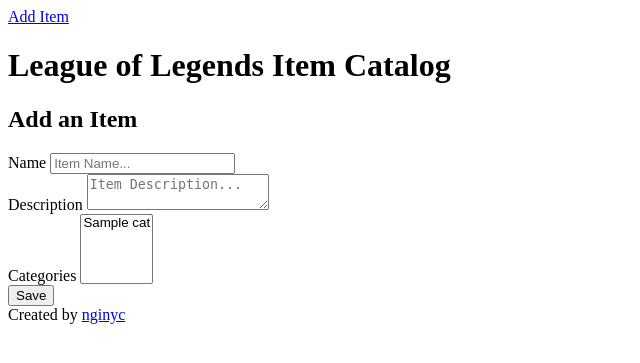
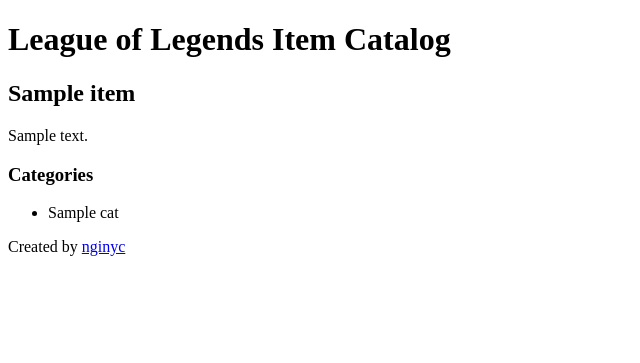
Before and after one commit to nginyc/udacity-lol-item-catalog-website, a Flask app: template templates/item.html in a window 1280 px wide. Shown: the top 363 px of the page, without its empty margins (0-640 px from the left). Run offline with Flask 2, Linux system fonts and the light colour scheme; the template is opened without the code that fills it: most values are stand-ins (such as "Sample title", 1, 10 or a date in 2020); some libraries are stand-ins or nearby versions.

Commit message:
Add item page

```diff
--- a/app.py
+++ b/app.py
@@ -6,7 +6,7 @@
 from config import GOOGLE_OAUTH_CLIENT_ID, GOOGLE_OAUTH_CLIENT_SECRET, APP_SECRET, \
   SQLITE_DB_URL
 
-from utils import upsert_user, get_item_categories, create_item, get_items
+from utils import upsert_user, get_item_categories, create_item, get_items, get_item
 from database import Database
 
 db = Database(SQLITE_DB_URL)
@@ -29,6 +29,17 @@
     title=(cat.name if cat is not None else 'All Items'),
     item_categories=item_categories,
     items=items
+  )
+
+@app.route('/items/<int:item_id>', methods=['GET'])
+def item_page(item_id):
+  db.connect()
+  item, item_categories = get_item(db.session, item_id)
+  db.disconnect()
+  return render_template(
+    'item.html',
+    item_categories=item_categories,
+    item=item
   )
 
 @app.route('/items/create', methods=['GET'])
--- a/templates/base.html
+++ b/templates/base.html
@@ -21,7 +21,6 @@
 <body>
   <nav>
     <div class="g-signin2" data-onsuccess="onSignIn"></div>
-    <a href="/items/create">Add Item</a>
   </nav>
   <header>
     {% block header %}{% endblock %}
--- a/templates/item.html
+++ b/templates/item.html
@@ -11,28 +11,16 @@
 {% endblock %}
 
 {% block main %}
-<h2>Add an Item</h2>
-<form action="/items" method="POST">
-  <div class="form-group">
-    <label for="name">Name</label>
-    <input type="text" name="name" placeholder="Item Name..."/>
-  </div>
-  <div class="form-group">
-    <label for="description">Description</label>
-    <textarea name="description" placeholder="Item Description..."></textarea>
-  </div>
-  <div class="form-group">
-    <label for="category_ids">Categories</label>
-    <select multiple name="category_ids">
-      {% for cat in item_categories %}
-      <option value={{cat.id}}>
-        {{cat.name}}
-      </option>
-      {% endfor %}
-    </select>
-  </div>
-  <div class="form-group">
-    <button type="submit">Save</button>
-  </div>
-</form>
+<h2>{{item.name}}</h2>
+<div>
+  {{item.description}}
+</div>
+<div>
+  <h3>Categories</h3>
+  <ul>
+    {% for cat in item_categories %}
+    <li>{{cat.name}}</li>
+    {% endfor %}
+  </ul>
+</div>
 {% endblock %}
--- a/templates/items.html
+++ b/templates/items.html
@@ -22,4 +22,5 @@
   <a href="/items/{{item.id}}">{{item.name}}</a>
   {% endfor %}
 </div>
+<a href="/items/create">Add Item</a>
 {% endblock %}
--- a/utils/__init__.py
+++ b/utils/__init__.py
@@ -2,4 +2,5 @@
 from .get_item_categories import get_item_categories
 from .create_item import create_item
 from .get_items import get_items
+from .get_item import get_item
 from .create_item_category import create_item_category, create_item_category_if_not_exists
```
Also changed, not shown: utils/get_item.py (added, +14 -0 lines).
